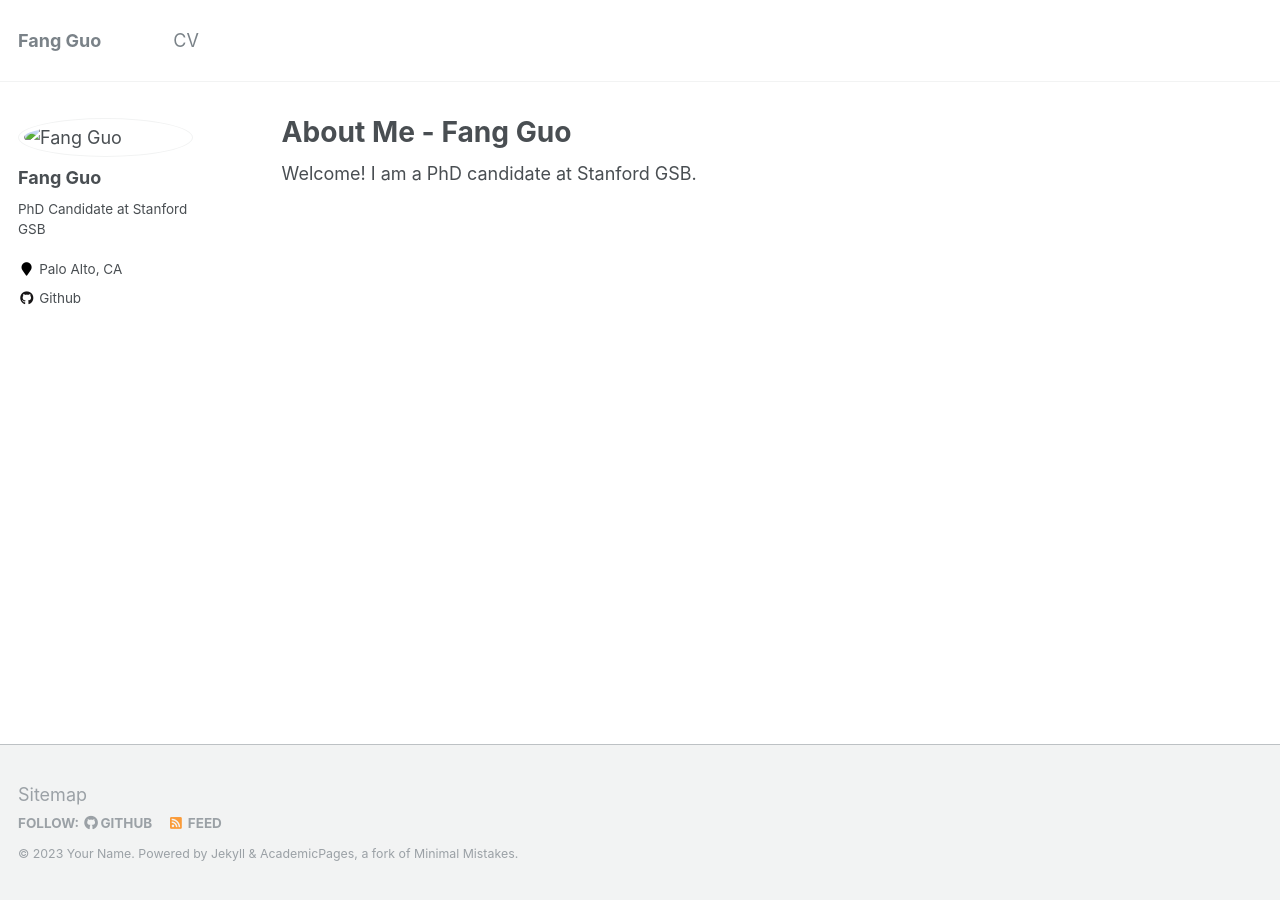
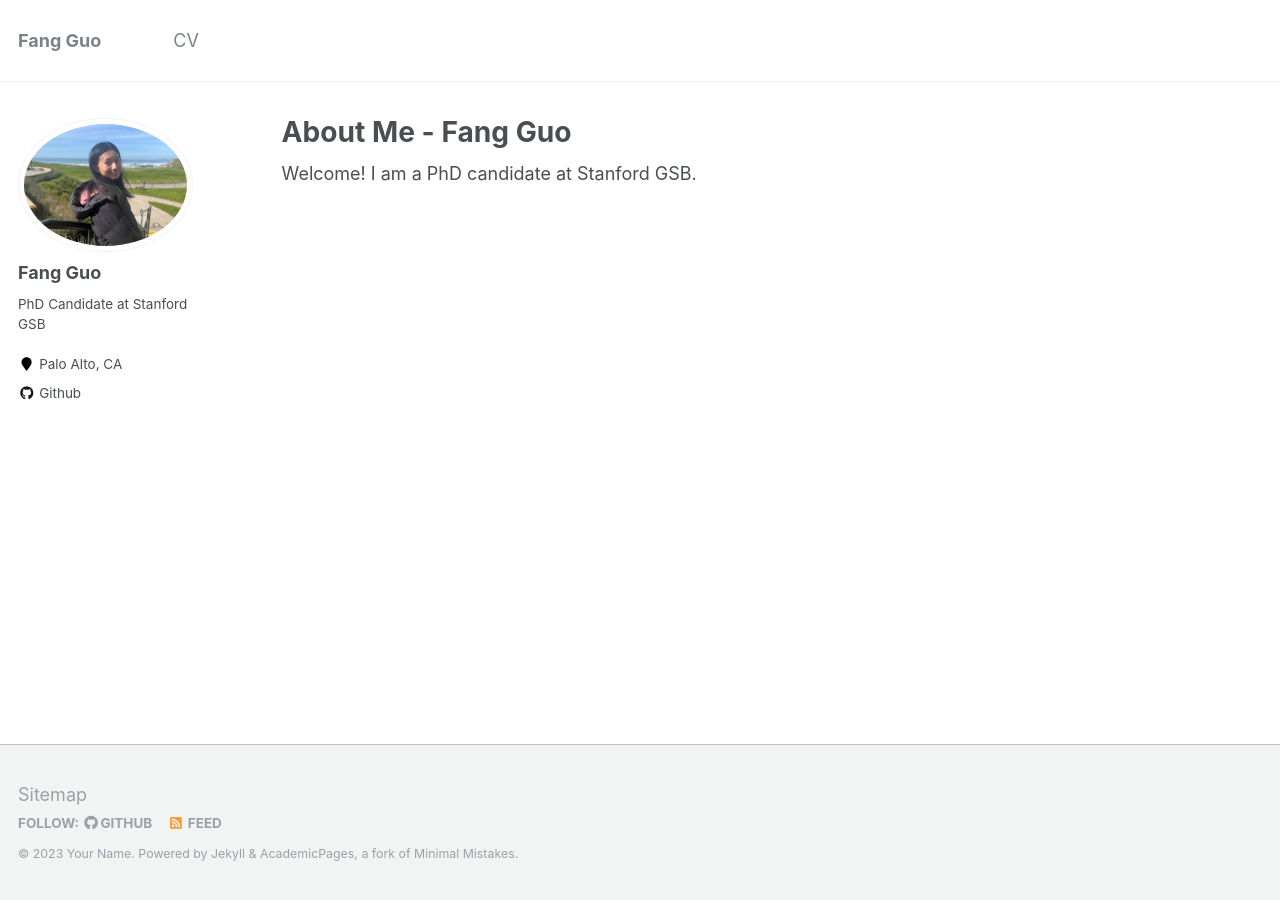
Before and after one commit to fangguo34/fangguo34.github.io, a Jekyll site: the page built from _pages/about.md, in a window 1280 px wide. Built offline with Jekyll 4.4.1, drawn with Linux system fonts in a browser that asks for light colours.

Commit message:
Update _config.yml

```diff
--- a/_config.yml
+++ b/_config.yml
@@ -81,7 +81,7 @@ analytics:
 # Site Author
 author:
   name             : "Fang Guo"
-  avatar           : "images/photo1.JPG"
+  avatar           : "photo1.JPG"
   bio              : "PhD Candidate at Stanford GSB"
   location         : "Palo Alto, CA"
   employer         :
```
